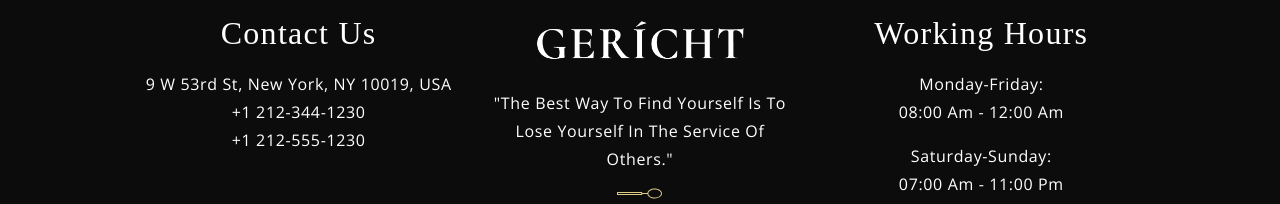
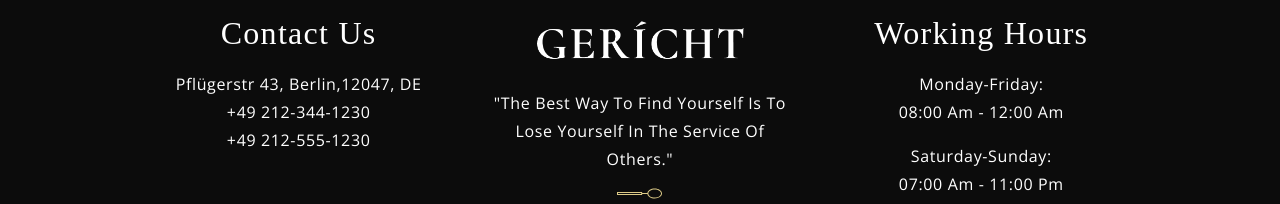
Before and after one commit to ronniejuan/restaurant, a React (Create React App) app: page / in a window 1280 px wide. Shown: the part 7132-7336 px from the top of the page. Built offline with nearby package versions, Linux system fonts and the light colour scheme; a web font is replaced by a local one.

Commit message:
change adress

```diff
--- a/src/container/Footer/Footer.jsx
+++ b/src/container/Footer/Footer.jsx
@@ -13,9 +13,9 @@ const Footer = () => (
     <div className="app__footer-links">
       <div className="app__footer-links_contact">
         <h1 className="app__footer-headtext">Contact Us</h1>
-        <p className="p__opensans">9 W 53rd St, New York, NY 10019, USA</p>
-        <p className="p__opensans">+1 212-344-1230</p>
-        <p className="p__opensans">+1 212-555-1230</p>
+        <p className="p__opensans">Pflügerstr 43, Berlin,12047, DE</p>
+        <p className="p__opensans">+49 212-344-1230</p>
+        <p className="p__opensans">+49 212-555-1230</p>
       </div>
 
       <div className="app__footer-links_logo">
```
